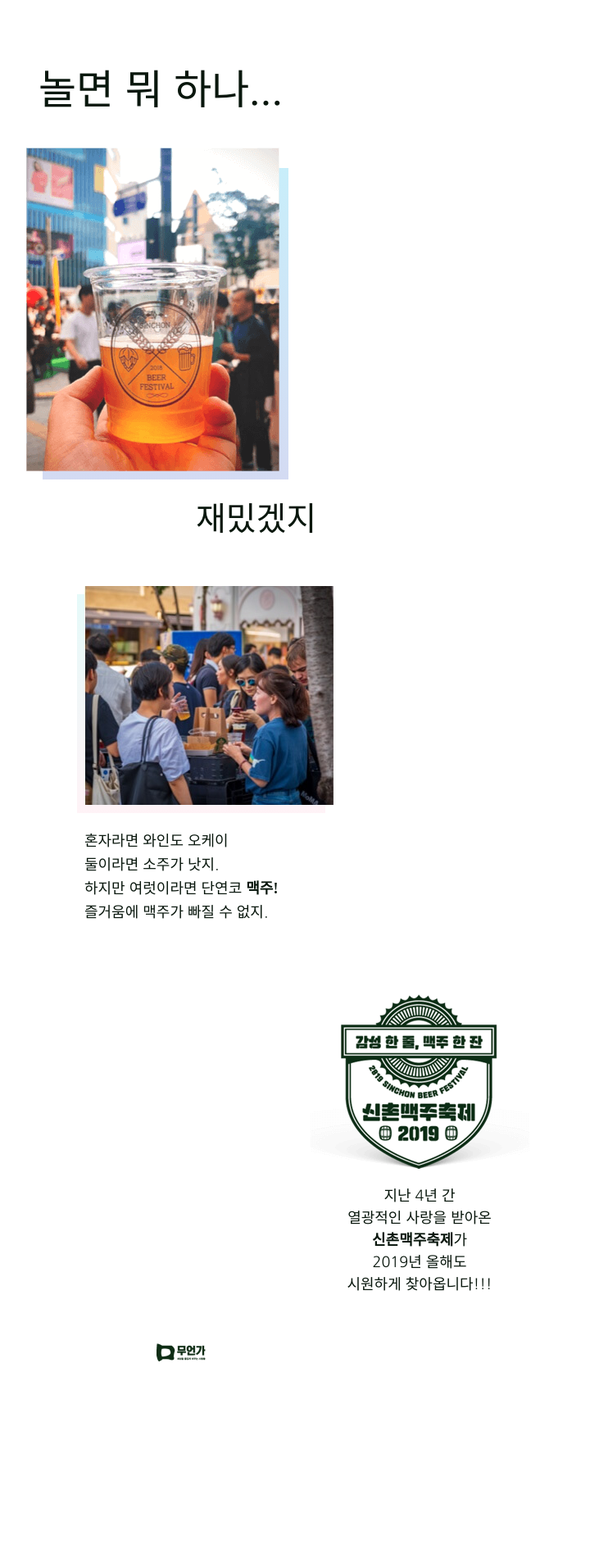
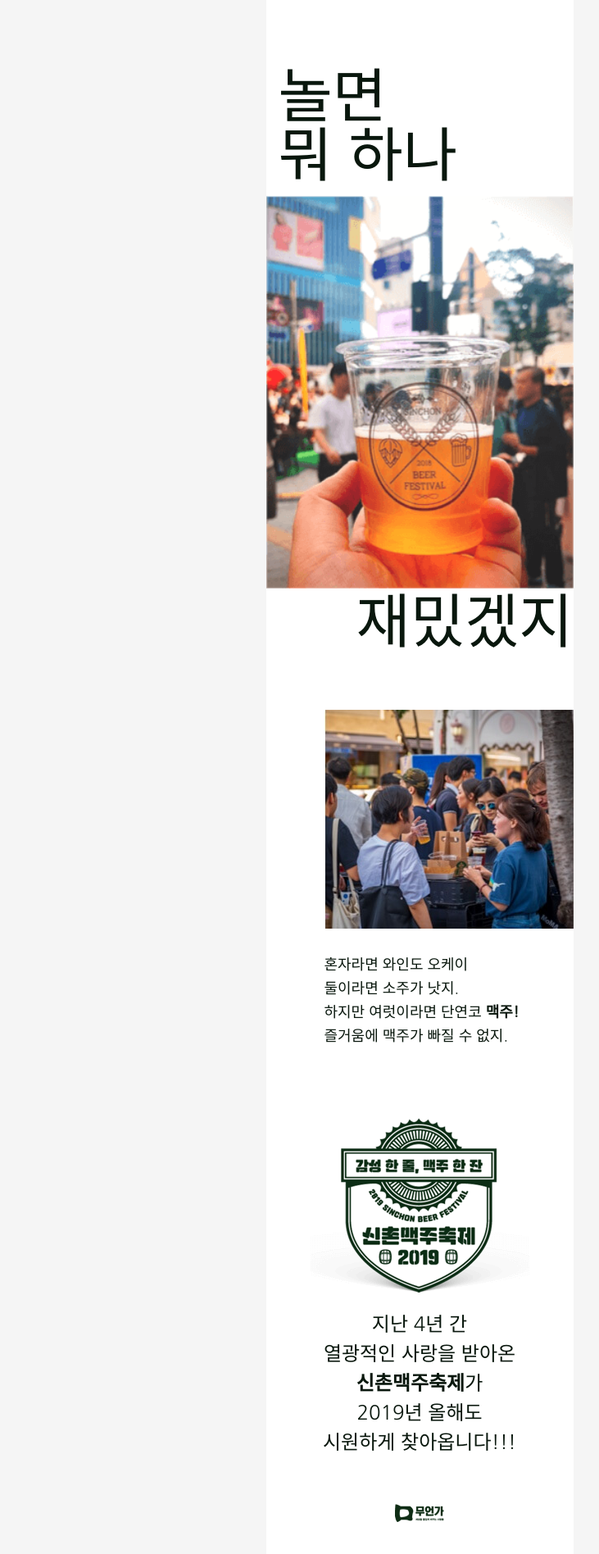
Before and after one commit to yujin3717/Digital-Brochure-v2, a Vue app: page /part1 in a window 1280 px wide. Shown: the top 1896 px of the page at 82% size, without its empty margins (128-859 px from the left). Before the commit the page ends 1751 px from the top, so only its background shows below. Built offline with nearby package versions, Linux system fonts and the light colour scheme; a web font is replaced by a local one.

Commit message:
0814 중간 commit

```diff
--- a/src/views/main.vue
+++ b/src/views/main.vue
@@ -53,7 +53,7 @@ export default {
 	},
 	data() {
 		return {
-			show: true,
+			show: false,
 			slideItemData: [
 				{
 					part: 1,
@@ -79,14 +79,14 @@ export default {
 						blur:   require('@/assets/images/contents/part3/background-blur.jpg'),
 					},
 				},
-				{
+				/* {
 					part: 4,
 					title: '브루<div style="margin: 0 auto; width: 3px; height: 100px; background-color: #fff;"></div>어리',
 					backgroundImage: {
 						normal: require('@/assets/images/contents/part4/background.jpg'),
 						blur:   require('@/assets/images/contents/part4/background-blur.jpg'),
 					},
-				},
+				}, */
 				{
 					part: 5,
 					title: '지난<div style="margin: 0 auto; width: 3px; height: 100px; background-color: #fff;"></div>축제',
@@ -169,10 +169,9 @@ export default {
 		coverControl: function() {
 			var self = this;
 
- 			this.$nextTick(function() {
+ 			self.$nextTick(function() {
 				setTimeout(function() {
 					self.show = !self.show;
-					console.log('wow');
 				}, 300);
 			});
 		}
--- a/src/views/part/part1.vue
+++ b/src/views/part/part1.vue
@@ -7,12 +7,11 @@
 		<main id="part-container">
 			<section class="container">
 
-				<h2 class="title ff-myeongjo">놀면 뭐 하나...</h2>
+				<h2 class="title ff-myeongjo">놀면<br>뭐 하나</h2>
 
 				<div class="left-image">
 					<img src="@/assets/images/contents/part1/top_img@1x.png" alt="맥주 이미지"
 						 srcset="@/assets/images/contents/part1/top_img@2x.png 2x">
-					<div class="backcolor-top"></div>
 				</div>
 
 				<div class="subtitle ff-myeongjo">재밌겠지</div>
@@ -48,87 +47,82 @@ export default {
 </script>
 
 <style lang="scss" scoped>
-
 	#part-container {
+		background-color: #f5f5f5;
 
 		.container {
+			max-width: 375px;
+			background-color: #fff;
 
 			.title {
+				padding: 85px 0 10px 15px;
 				color: #09170d;
-				font-size: 50px;
+				font-size: 72px;
 				font-weight: 400;
-				line-height: 55px;
-				padding: 85px 0px 40px 15px;
+				line-height: 72px;
 			}
 
 			.left-image {
-					position: relative;
+				position: relative;
 
-				.backcolor-top {
-					position: absolute;
-					top: 25px;
-					left: 20px;
-					width: 300px;
-					height: 380px;
-					background-image: linear-gradient(180deg, #48c6ef 0%, #6f86d6 100%);
-					opacity: 0.3;
-					z-index: -99;
+				img {
+					width: 100%;
 				}
 			}
 
 			.subtitle {
-				padding: 30px 0px 50px 207px;
+				margin-top: -10px;
+				padding: 0 0 50px 0;
+				font-size: 72px;
+				text-align: right;
 				color: #09170d;
-				font-size: 40px;
 			}
 
 			.right-image {
+				position: relative;
 				padding-left: 71px;
-				position: relative;
 
 				.backcolor-bottom {
 					position: absolute;
 					top: 10px;
 					left: 62px;
+					z-index: -99;
 					width: 303px;
 					height: 267px;
 					background-image: linear-gradient(180deg, #a8edea 0%, #fed6e3 100%);
 					opacity: 0.3;
-					z-index: -99;
 				}
 
 				.caption {
 					padding-top: 30px;
+					font-size: 18px;
 					color: #09170d;
-					font-size: 18px;
 					line-height: 29px;
 
 					.bold {
-					/* Text style for "맥주!" */
-					font-family: "Nanum Gothic Extra Bold";
-					font-weight: 700;
+						font-weight: 700;
 					}
 				}
 			}
 
 			.center-image {
+				padding-top: 85px;
 				text-align: center;
-				padding-top: 85px;
 
 				.caption {
 					padding-top: 20px;
+					font-size: 24px;
 					color: #09170d;
-					font-size: 18px;
 
 					.bold {
-						font-family: "Nanum Gothic Extra Bold";
 						font-weight: 700;
 					}
 				}
 			}
 
 			.logo {
-				padding: 55px 0px 90px 159px;
+				padding: 55px 0 90px 0;
+				text-align: center;
 			}
 		}
 	}
--- a/src/views/part/part2.vue
+++ b/src/views/part/part2.vue
@@ -7,7 +7,7 @@
 		<main id="part-container">
 			<section class="container">
 
-				<h2 class="title ff-myeongjo">신촌맥주축제,</h2>
+				<h2 class="title ff-myeongjo">신촌맥주축제</h2>
 
 				<div class="left-image">
 					<img src="@/assets/images/contents/part2/top@1x.jpg" alt="축제 이미지"
@@ -67,7 +67,12 @@ export default {
 
 <style lang="scss" scoped>
 	#part-container {
+		background-color: #f5f5f5;
+
 		.container {
+			max-width: 375px;
+			background-color: #fff;
+
 			.title {
 				color: #09170d;
 				font-size: 50px;
@@ -79,6 +84,10 @@ export default {
 			.left-image {
 				position: relative;
 				padding-left: 15px;
+
+				img {
+					width: calc( 100% - 80px );
+				}
 
 				.subtitle {
 					top: 394px;
@@ -94,9 +103,15 @@ export default {
 		}
 
 		.background {
-			max-width: 374px;
-			height: 160px;
+			display: flex;
+			justify-content: center;
+			align-items: center;
+			width: 100%;
+			height: 220px;
 			margin-top: 30px;
+			background-size: cover;
+			background-position: center center;
+			background-repeat: no-repeat;
 
 			.caption {
 				color: #fff;
@@ -128,7 +143,7 @@ export default {
 			}
 
 			.caption {
-				margin-bottom: 42px;
+				margin-bottom: 20px;
 				color: #09170d;
 				font-size: 15px;
 			}
@@ -140,7 +155,7 @@ export default {
 
 			.culture {
 				margin: 0 auto;
-				margin-top: 40px;
+				margin-top: 25px;
 				margin-bottom: 13px;
 				width: 140px;
 				height: 140px;
@@ -157,7 +172,7 @@ export default {
 		.bottom {
 			position: relative;
 			margin-top: 40px;
-			background-color: #f9f9f9;
+			background-color: #ececec;
 
 			.img01 {
 				position: absolute;
@@ -190,7 +205,8 @@ export default {
 			}
 
 			.logo {
-				padding: 18px 0 90px 300px;
+				padding: 70px 15px 30px 0;
+				text-align: right;
 			}
 		}
 	}
```
Also changed, not shown: src/views/part/part4.vue (added), src/views/part/part5.vue (added).
